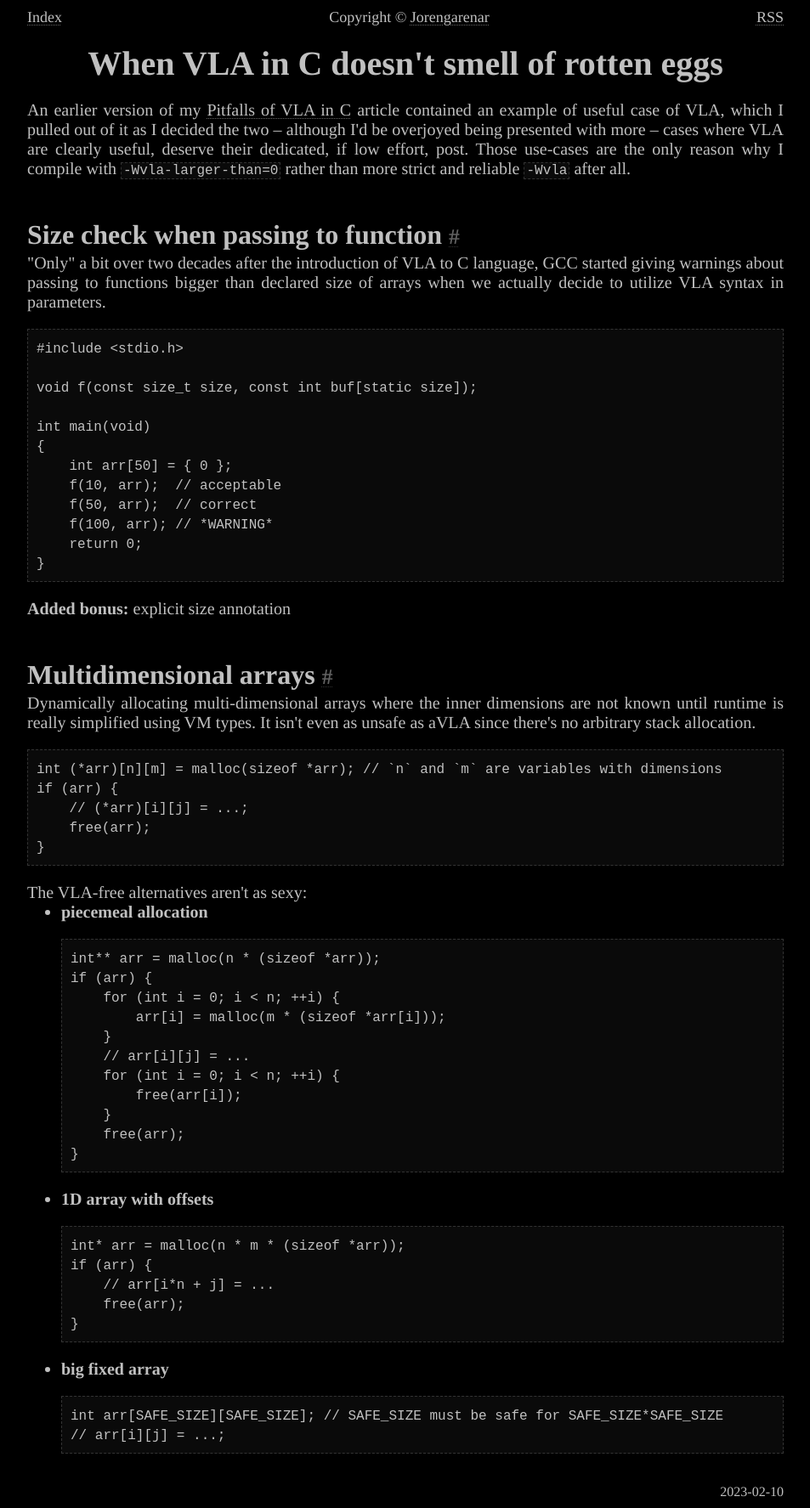
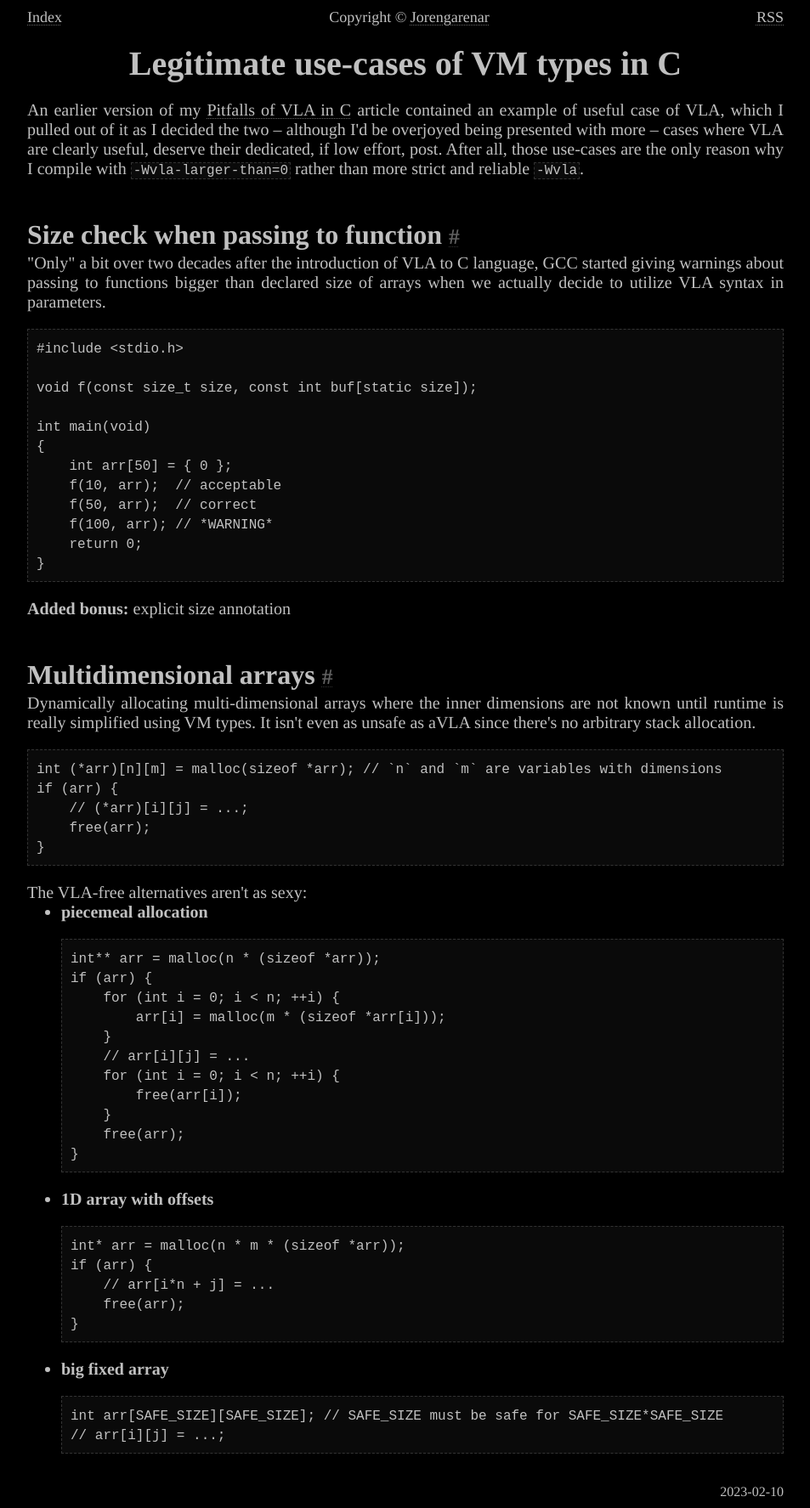
Before and after one commit to Jorenar/blog, a Jekyll site: the page built from _posts/2023-02-10-vla-usecases.md, in a window 1280 px wide. Shown: the whole page at 85% size, without its empty margins (163-1116 px from the left). Built offline with Jekyll 4.4.1, drawn with Linux system fonts in a browser that asks for light colours.

```diff
--- a/_posts/2023-02-10-vla-usecases.md
+++ b/_posts/2023-02-10-vla-usecases.md
@@ -1,14 +1,14 @@
 ---
 layout: post
-title:  "When VLA in C doesn't smell of rotten eggs"
+title:  "Legitimate use-cases of VM types in C"
 ---
 
 An earlier version of my [Pitfalls of VLA in C](/vla-pitfalls) article contained
 an example of useful case of VLA, which I pulled out of it as I decided the two
 -- although I'd be overjoyed being presented with more -- cases where VLA are
-clearly useful, deserve their dedicated, if low effort, post. Those use-cases
-are the only reason why I compile with `-Wvla-larger-than=0` rather than more
-strict and reliable `-Wvla` after all.
+clearly useful, deserve their dedicated, if low effort, post. After all, those
+use-cases are the only reason why I compile with `-Wvla-larger-than=0` rather
+than more strict and reliable `-Wvla`.
 
 # Size check when passing to function
 
```
